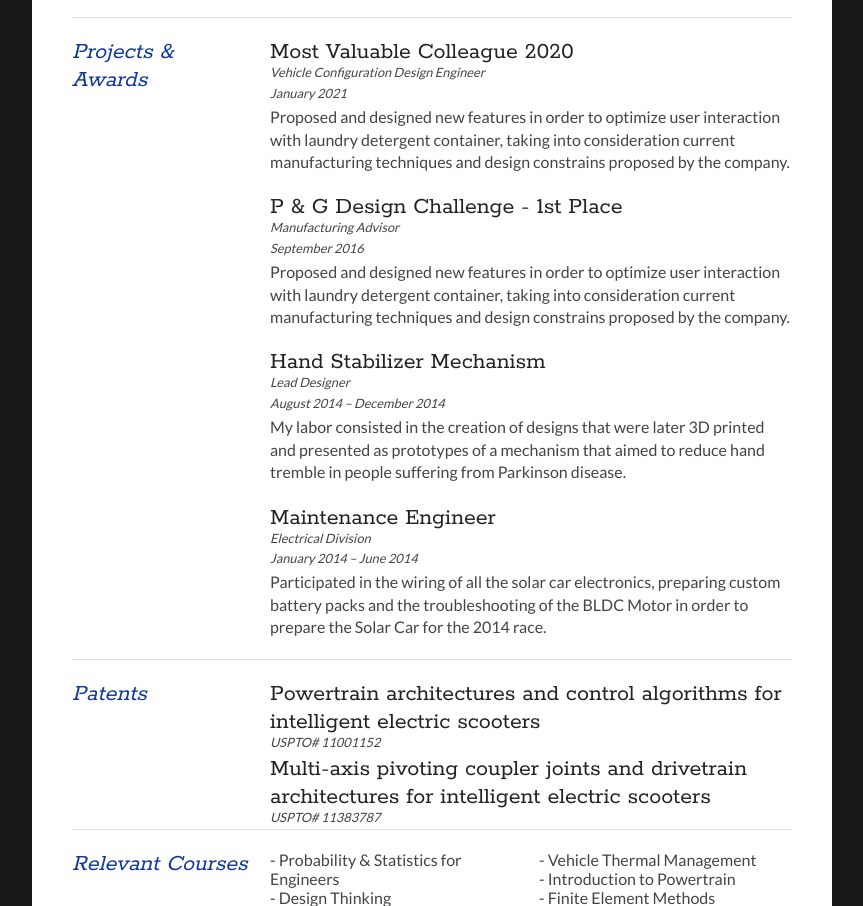
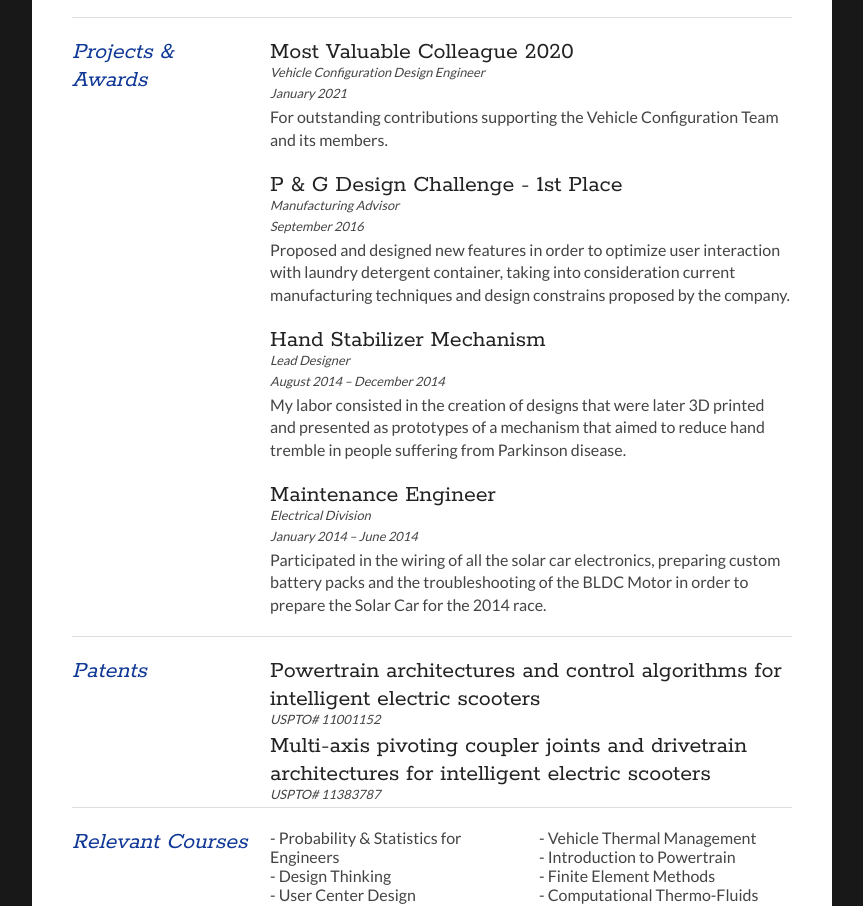
Before and after one commit to belink1/belink1.github.io, a plain HTML site: page index.html in a window 1280 px wide. Shown: the part 2133-3039 px from the top of the page, without its empty margins (208-1071 px from the left). Drawn offline with Linux system fonts and the light colour scheme.

Commit message:
Update index.html
Fixed Most Valuable Colleague award

```diff
--- a/index.html
+++ b/index.html
@@ -157,7 +157,7 @@
 					<h2>Most Valuable Colleague 2020</h2>
 					<p class="subDetails">Vehicle Configuration Design Engineer</p>
 					<p class="subDetails">January 2021</p>
-					<p>Proposed and designed new features in order to optimize user interaction with laundry detergent container, taking into consideration current manufacturing techniques and design constrains proposed by the company.</p>
+					<p>For outstanding contributions supporting the Vehicle Configuration Team and its members.</p>
 				</article>
 
 				<article>
```
